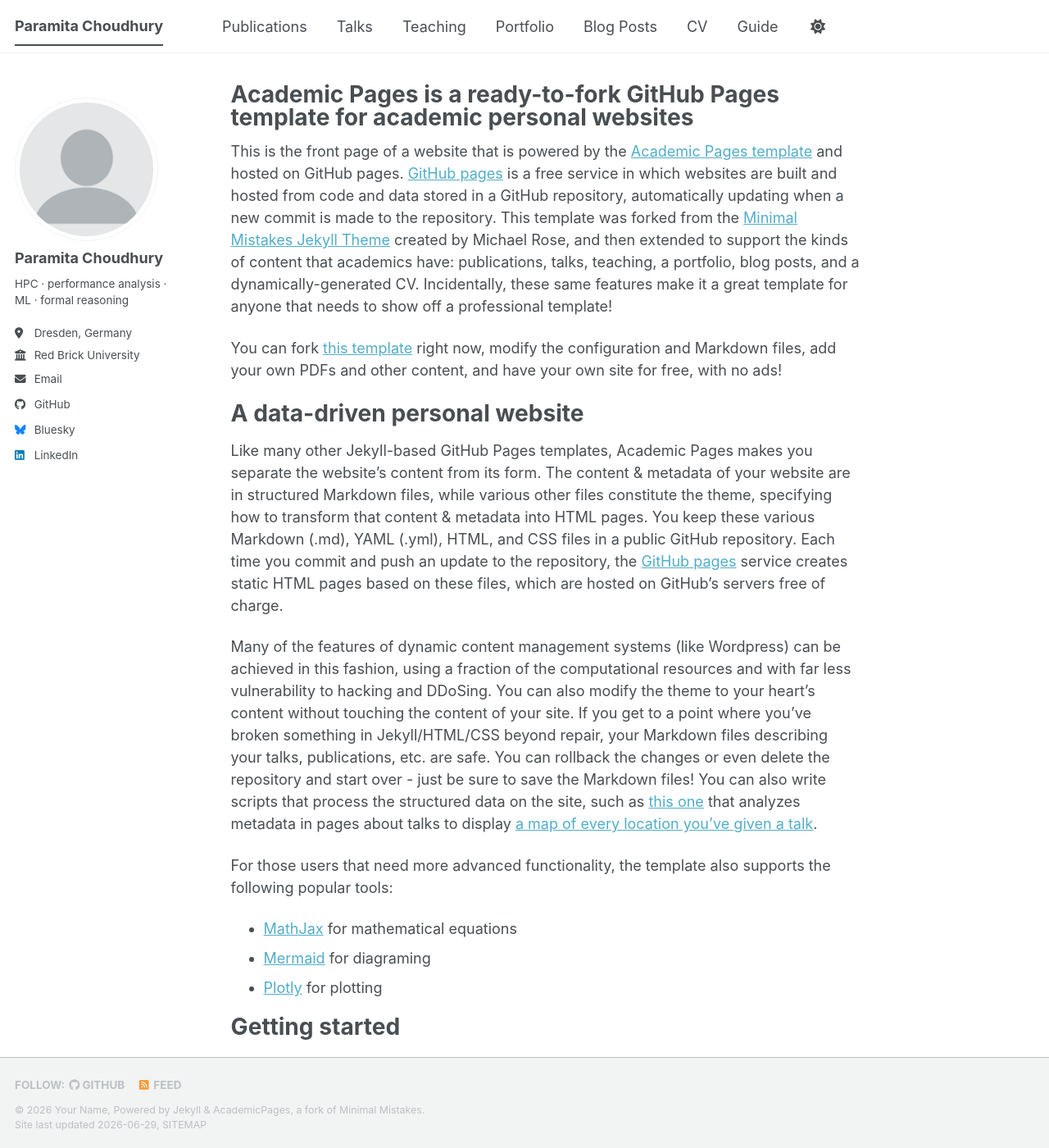
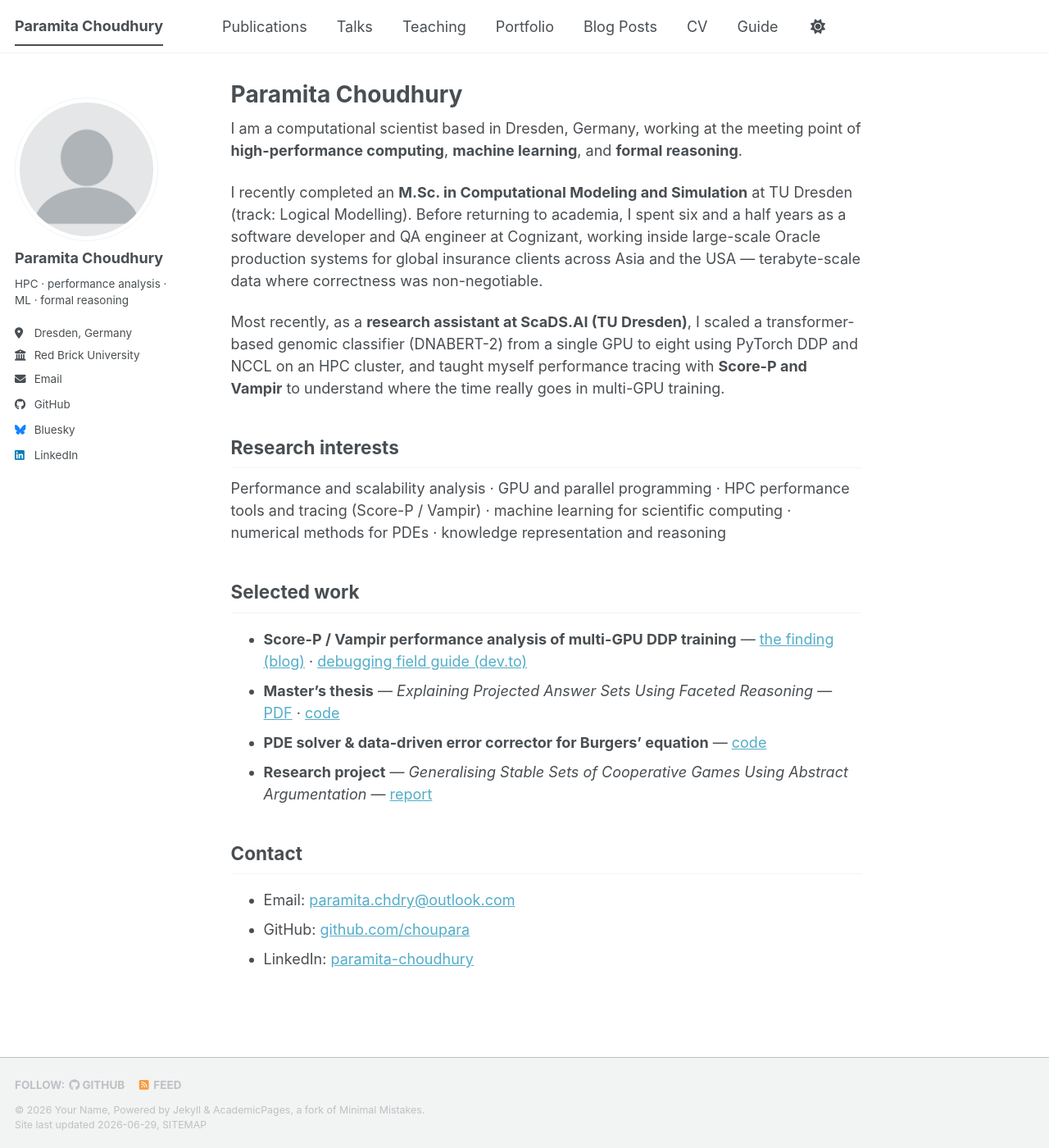
Before and after one commit to choupara/choupara.github.io, a Jekyll site: the page built from _pages/about.md, in a window 1280 px wide and 1400 px high. Shown: the whole window at 82% size. Built offline with Jekyll 4.4.1, drawn with Linux system fonts in a browser that asks for light colours; a style sheet for code colours, icons or effects is not loaded; some of the changed text lies outside the part shown.

Commit message:
Update about.md

```diff
--- a/_pages/about.md
+++ b/_pages/about.md
@@ -1,56 +1,32 @@
 ---
 permalink: /
-title: "Academic Pages is a ready-to-fork GitHub Pages template for academic personal websites"
+title: "Paramita Choudhury"
+excerpt: "Computational scientist — HPC, performance analysis, machine learning, and formal reasoning."
 author_profile: true
 redirect_from:
   - /about/
   - /about.html
 ---
 
-This is the front page of a website that is powered by the [Academic Pages template](https://github.com/academicpages/academicpages.github.io) and hosted on GitHub pages. [GitHub pages](https://pages.github.com) is a free service in which websites are built and hosted from code and data stored in a GitHub repository, automatically updating when a new commit is made to the repository. This template was forked from the [Minimal Mistakes Jekyll Theme](https://mmistakes.github.io/minimal-mistakes/) created by Michael Rose, and then extended to support the kinds of content that academics have: publications, talks, teaching, a portfolio, blog posts, and a dynamically-generated CV. Incidentally, these same features make it a great template for anyone that needs to show off a professional template!
+I am a computational scientist based in Dresden, Germany, working at the meeting point of **high-performance computing**, **machine learning**, and **formal reasoning**.
 
- You can fork [this template](https://github.com/academicpages/academicpages.github.io) right now, modify the configuration and Markdown files, add your own PDFs and other content, and have your own site for free, with no ads!
+I recently completed an **M.Sc. in Computational Modeling and Simulation** at TU Dresden (track: Logical Modelling). Before returning to academia, I spent six and a half years as a software developer and QA engineer at Cognizant, working inside large-scale Oracle production systems for global insurance clients across Asia and the USA — terabyte-scale data where correctness was non-negotiable.
 
-A data-driven personal website
-======
-Like many other Jekyll-based GitHub Pages templates, Academic Pages makes you separate the website's content from its form. The content & metadata of your website are in structured Markdown files, while various other files constitute the theme, specifying how to transform that content & metadata into HTML pages. You keep these various Markdown (.md), YAML (.yml), HTML, and CSS files in a public GitHub repository. Each time you commit and push an update to the repository, the [GitHub pages](https://pages.github.com/) service creates static HTML pages based on these files, which are hosted on GitHub's servers free of charge.
+Most recently, as a **research assistant at ScaDS.AI (TU Dresden)**, I scaled a transformer-based genomic classifier (DNABERT-2) from a single GPU to eight using PyTorch DDP and NCCL on an HPC cluster, and taught myself performance tracing with **Score-P and Vampir** to understand where the time really goes in multi-GPU training.
 
-Many of the features of dynamic content management systems (like Wordpress) can be achieved in this fashion, using a fraction of the computational resources and with far less vulnerability to hacking and DDoSing. You can also modify the theme to your heart's content without touching the content of your site. If you get to a point where you've broken something in Jekyll/HTML/CSS beyond repair, your Markdown files describing your talks, publications, etc. are safe. You can rollback the changes or even delete the repository and start over - just be sure to save the Markdown files! You can also write scripts that process the structured data on the site, such as [this one](https://github.com/academicpages/academicpages.github.io/blob/master/talkmap.ipynb) that analyzes metadata in pages about talks to display [a map of every location you've given a talk](https://academicpages.github.io/talkmap.html).
+## Research interests
 
-For those users that need more advanced functionality, the template also supports the following popular tools:
-- [MathJax](https://www.mathjax.org/) for mathematical equations
-- [Mermaid](https://mermaid.js.org/) for diagraming
-- [Plotly](https://plotly.com/javascript/) for plotting
+Performance and scalability analysis · GPU and parallel programming · HPC performance tools and tracing (Score-P / Vampir) · machine learning for scientific computing · numerical methods for PDEs · knowledge representation and reasoning
 
-Getting started
-======
-1. Register a GitHub account if you don't have one and confirm your e-mail (required!)
-1. Fork [this template](https://github.com/academicpages/academicpages.github.io) by clicking the "Use this template" button in the top right.
-1. Go to the repository's settings (rightmost item in the tabs that start with "Code", should be below "Unwatch"). Rename the repository "[your GitHub username].github.io", which will also be your website's URL.
-1. Set site-wide configuration and create content & metadata (see below -- also see [this set of diffs](https://archive.is/3TPas) showing what files were changed to set up [an example site](https://getorg-testacct.github.io) for a user with the username "getorg-testacct")
-1. Upload any files (like PDFs, .zip files, etc.) to the files/ directory. They will appear at https://[your GitHub username].github.io/files/example.pdf.
-1. Check status by going to the repository settings, in the "GitHub pages" section
+## Selected work
 
-Site-wide configuration
-------
-The main configuration file for the site is in the base directory in [_config.yml](https://github.com/academicpages/academicpages.github.io/blob/master/_config.yml), which defines the content in the sidebars and other site-wide features. You will need to replace the default variables with ones about yourself and your site's github repository. The configuration file for the top menu is in [_data/navigation.yml](https://github.com/academicpages/academicpages.github.io/blob/master/_data/navigation.yml). For example, if you don't have a portfolio or blog posts, you can remove those items from that navigation.yml file to remove them from the header.
+- **Score-P / Vampir performance analysis of multi-GPU DDP training** — [the finding (blog)](/posts/2026/06/where-time-goes/) · [debugging field guide (dev.to)](DEV_TO_URL_HERE)
+- **Master's thesis** — *Explaining Projected Answer Sets Using Faceted Reasoning* — [PDF](https://zenodo.org/records/19100641) · [code](https://github.com/choupara/thesis_epasufr)
+- **PDE solver & data-driven error corrector for Burgers' equation** — [code](https://github.com/choupara/viscousBurgers)
+- **Research project** — *Generalising Stable Sets of Cooperative Games Using Abstract Argumentation* — [report](https://zenodo.org/records/19100520)
 
-Create content & metadata
-------
-For site content, there is one Markdown file for each type of content, which are stored in directories like _publications, _talks, _posts, _teaching, or _pages. For example, each talk is a Markdown file in the [_talks directory](https://github.com/academicpages/academicpages.github.io/tree/master/_talks). At the top of each Markdown file is structured data in YAML about the talk, which the theme will parse to do lots of cool stuff. The same structured data about a talk is used to generate the list of talks on the [Talks page](https://academicpages.github.io/talks), each [individual page](https://academicpages.github.io/talks/2012-03-01-talk-1) for specific talks, the talks section for the [CV page](https://academicpages.github.io/cv), and the [map of places you've given a talk](https://academicpages.github.io/talkmap.html) (if you run this [python file](https://github.com/academicpages/academicpages.github.io/blob/master/talkmap.py) or [Jupyter notebook](https://github.com/academicpages/academicpages.github.io/blob/master/talkmap.ipynb), which creates the HTML for the map based on the contents of the _talks directory).
+## Contact
 
-**Markdown generator**
-
-The repository includes [a set of Jupyter notebooks](https://github.com/academicpages/academicpages.github.io/tree/master/markdown_generator
-) that converts a CSV containing structured data about talks or presentations into individual Markdown files that will be properly formatted for the Academic Pages template. The sample CSVs in that directory are the ones I used to create my own personal website at stuartgeiger.com. My usual workflow is that I keep a spreadsheet of my publications and talks, then run the code in these notebooks to generate the Markdown files, then commit and push them to the GitHub repository.
-
-How to edit your site's GitHub repository
-------
-Many people use a git client to create files on their local computer and then push them to GitHub's servers. If you are not familiar with git, you can directly edit these configuration and Markdown files directly in the github.com interface. Navigate to a file (like [this one](https://github.com/academicpages/academicpages.github.io/blob/master/_talks/2012-03-01-talk-1.md) and click the pencil icon in the top right of the content preview (to the right of the "Raw | Blame | History" buttons). You can delete a file by clicking the trashcan icon to the right of the pencil icon. You can also create new files or upload files by navigating to a directory and clicking the "Create new file" or "Upload files" buttons.
-
-Example: editing a Markdown file for a talk
-![Editing a Markdown file for a talk](/images/editing-talk.png)
-
-For more info
-------
-More info about configuring Academic Pages can be found in [the guide](https://academicpages.github.io/markdown/), the [growing wiki](https://github.com/academicpages/academicpages.github.io/wiki), and you can always [ask a question on GitHub](https://github.com/academicpages/academicpages.github.io/discussions). The [guides for the Minimal Mistakes theme](https://mmistakes.github.io/minimal-mistakes/docs/configuration/) (which this theme was forked from) might also be helpful.
+- Email: [paramita.chdry@outlook.com](mailto:paramita.chdry@outlook.com)
+- GitHub: [github.com/choupara](https://github.com/choupara)
+- LinkedIn: [paramita-choudhury](https://www.linkedin.com/in/paramita-choudhury-5b111168/)
```
